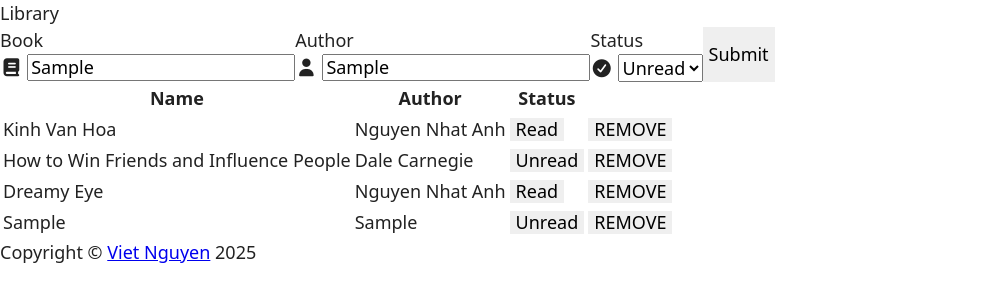
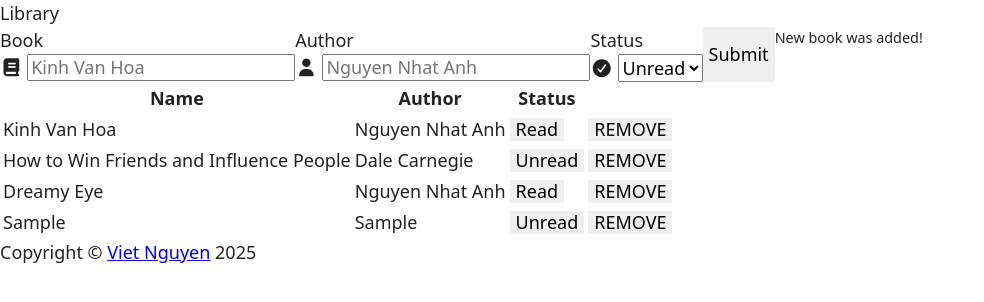
Before and after one commit to VietDucNg/learnWeb_06_library, a website: page index.html in a window 1280 px wide. Both pictures are taken after typing "Sample", "Sample" into the empty fields and a click on the button "Submit". Shown: the whole page, without its empty margins (0-984 px from the left). Drawn offline with Linux system fonts and the light colour scheme.

Commit message:
feat!: add form validation

```diff
--- a/index.html
+++ b/index.html
@@ -37,7 +37,9 @@
               required
             />
           </div>
+          <small class="error"></small>
         </section>
+
         <section class="author-div">
           <label for="author">Author</label>
           <div class="input-div">
@@ -50,7 +52,9 @@
               required
             />
           </div>
+          <small class="error"></small>
         </section>
+
         <section class="status-div">
           <label for="status">Status</label>
           <div class="input-div">
@@ -62,7 +66,9 @@
           </div>
         </section>
         <button class="submit-btn" type="submit">Submit</button>
+        <small class="success-msg"></small>
       </form>
+
       <section class="grid-column"></section>
       <table>
         <thead>
--- a/js/main.js
+++ b/js/main.js
@@ -1,9 +1,99 @@
+const form = document.querySelector('form');
 const tableBody = document.querySelector('table tbody');
 const submitBtn = document.querySelector('.submit-btn');
 const nameInput = document.querySelector('#bookName');
 const authorInput = document.querySelector('#author');
 const statusInput = document.querySelector('#status');
+const errors = document.querySelectorAll('.error');
+const inputDivs = document.querySelectorAll('.input-div');
+const requiredInputs = document.querySelectorAll('input[required]')
+const successMsg = document.querySelector('.success-msg');
 
+// deal with focus style for input-div
+inputDivs.forEach(div => div.addEventListener('click',()=>{
+    const input = div.querySelector('input');
+    if (input) {
+        input.focus();
+        div.classList.add('focus');
+    };
+}))
+
+document.addEventListener('click', (e)=>{
+    inputDivs.forEach(div => {
+        if (!div.contains(e.target)) div.classList.remove('focus');
+    });
+});
+
+// form validation
+function setInvalid(input, msg){
+    input.parentElement.parentElement.querySelector('.error').textContent = msg;
+    input.parentElement.classList.add('invalid');
+}
+
+function setValid(input){
+    input.parentElement.classList.add('valid');
+}
+
+function clearValidation(input){
+    const error = input.parentElement.parentElement.querySelector('.error');
+    error.textContent = '';
+    input.parentElement.classList.remove('invalid', 'valid');
+}
+
+function clearAllValidation(){
+    errors.forEach(error => error.textContent = '');
+    successMsg.textContent = '';
+    inputDivs.forEach(div => div.classList.remove('invalid','valid'));
+}
+
+let valid = true;
+
+function checkBookName(bookName) {
+    const string = bookName.value.trim();
+    if (string && !string.match(/^[\p{L}\p{N}][\p{L}\p{N} .,:;'"!?()\-–—]{1,149}$/u)) {
+        setInvalid(bookName, 'Enter a valid book name')
+        valid=false;
+    } else if (string) setValid(bookName);
+}
+
+function checkAuthor(author) {
+    const string = author.value.trim();
+    if (string && !string.match(/^[\p{L}][\p{L} '-]{1,29}$/u)){
+        setInvalid(author, 'Enter a valid author name');
+        valid=false;
+    } else if (string) setValid(author);
+}
+
+function checkEmpty(input) {
+    if (input.value.trim()==='') {
+        setInvalid(input, '*This field is required')
+        valid=false;
+    }
+}
+
+function applyCheckEmpty(){
+    requiredInputs.forEach(input => checkEmpty(input));
+}
+
+function reset() {
+    if (valid) {
+        clearAllValidation();
+        successMsg.textContent = 'New book was added!';
+        form.reset();
+    }
+}
+
+nameInput.addEventListener('input', ()=>{
+    clearValidation(nameInput);
+    checkBookName(nameInput);
+})
+
+authorInput.addEventListener('input', ()=>{
+    clearValidation(authorInput);
+    checkAuthor(authorInput);
+})
+
+// data
 let library = [];
 
 function Book(name,author,status) {
@@ -35,7 +125,15 @@ function createDefaultBooks() {
 
 submitBtn.addEventListener('click', (e)=>{
     e.preventDefault();
-    addBookToLibrary(nameInput.value,authorInput.value,statusInput.value)
+    clearAllValidation();
+    valid=true;
+    checkBookName(nameInput);
+    checkAuthor(authorInput);
+    applyCheckEmpty();
+    if (valid) {
+        addBookToLibrary(nameInput.value,authorInput.value,statusInput.value)
+        reset();
+    }
     displayBooks();
 })
 
```
